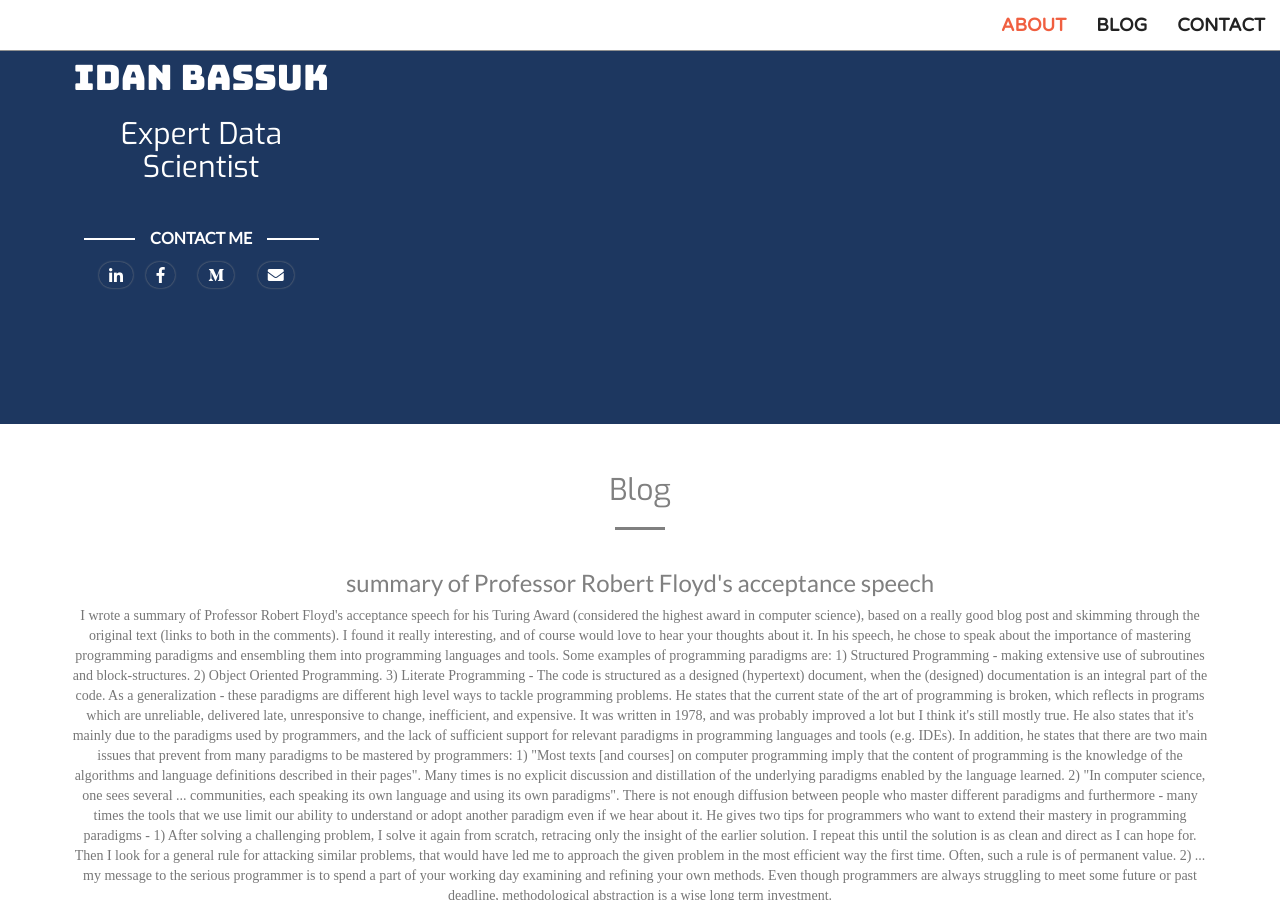
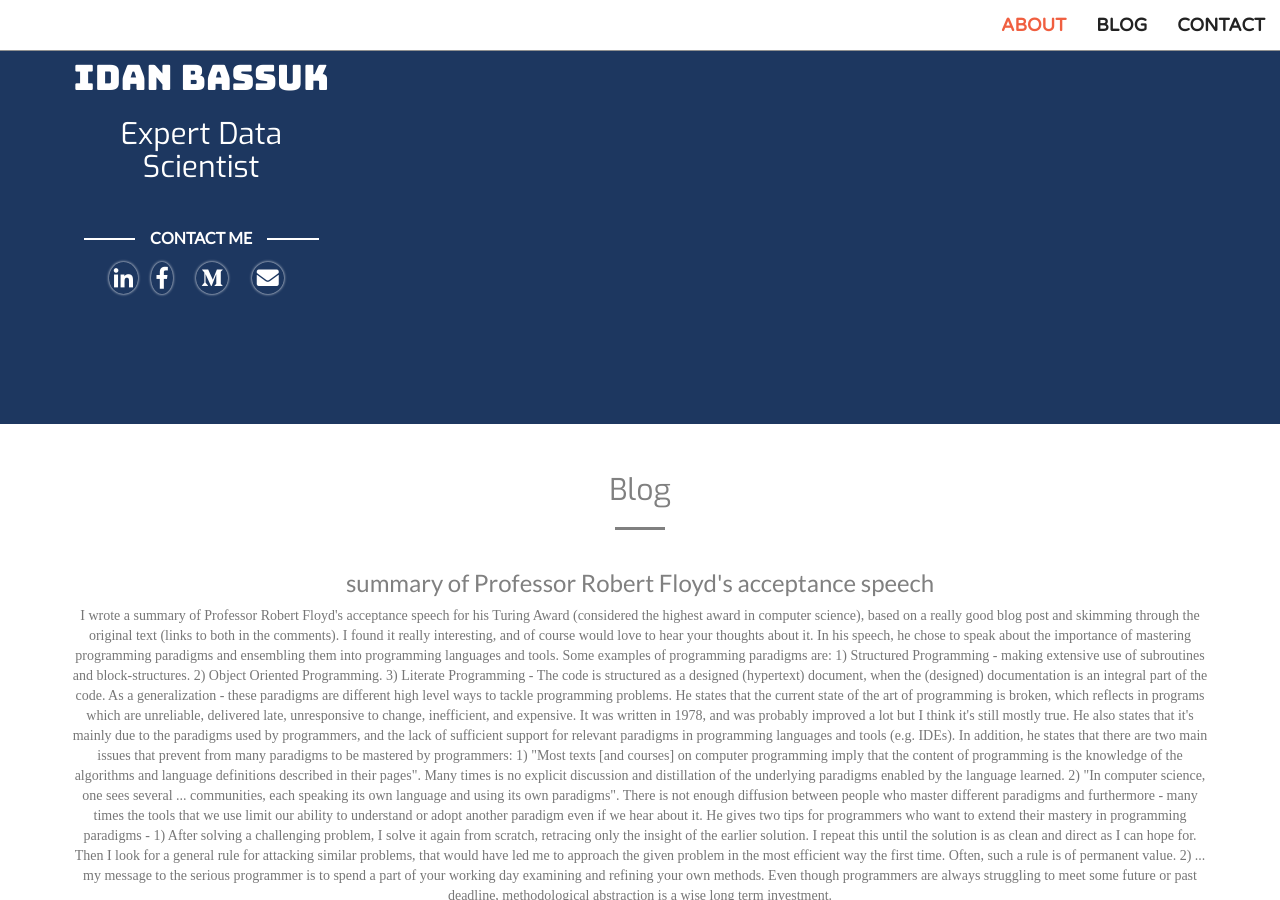
Before and after one commit to idan-bassuk/idan-bassuk.github.io, a Jekyll site: the page built from index.html, in a window 1280 px wide and 900 px high, scrolled down 1196 px. Built offline with Jekyll 4.4.1, drawn with Linux system fonts in a browser that asks for light colours; some web fonts are replaced.

Commit message:
Update _base.scss

```diff
--- a/_sass/_base.scss
+++ b/_sass/_base.scss
@@ -36,15 +36,15 @@
 
 .social {
   * i {
-    font-size: 16px;
-    padding: 5px 10px;
+    font-size: 22px;
+    padding: 5px;
     display: inline-block;
-    -moz-border-radius: 100px;
-    -webkit-border-radius: 100px;
-    border-radius: 100px;
-    -moz-box-shadow: 0px 0px 2px #888;
-    -webkit-box-shadow: 0px 0px 2px #888;
-    box-shadow: 0px 0px 2px #888;
+    -moz-border-radius: 100%;
+    -webkit-border-radius: 100%;
+    border-radius: 100%;
+    -moz-box-shadow: 0px 0px 3px white;
+    -webkit-box-shadow: 0px 0px 3px white;
+    box-shadow: 0px 0px 3px white;
   }
 }
 
```
